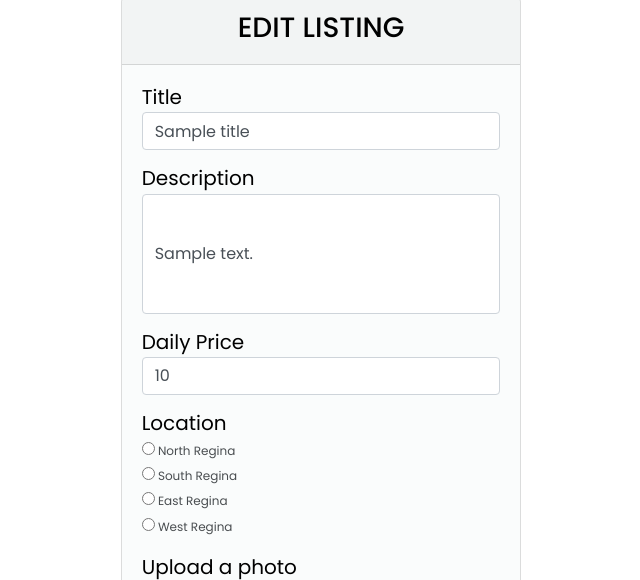
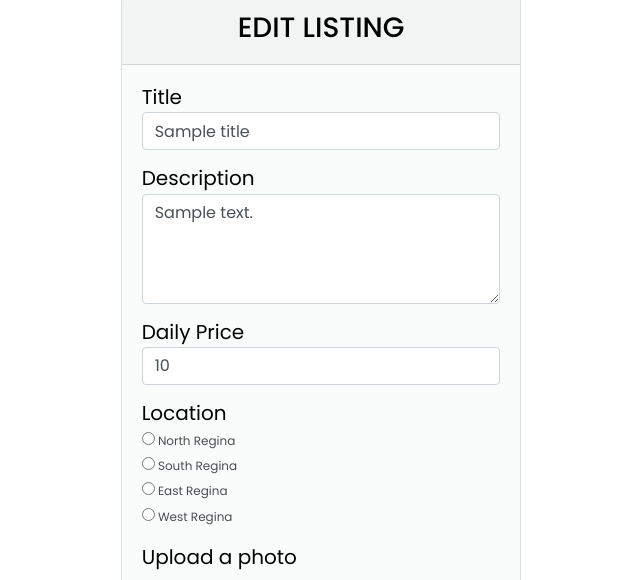
Before and after one commit to MahrukhA/RRRApplication, a Django app: template RRR/templates/listings/edit.html in a window 1280 px wide. Shown: the part 176-756 px from the top of the page, without its empty margins (319-959 px from the left). Run offline with Django 3.2, Linux system fonts and the light colour scheme; tables that the repository leaves empty hold one stand-in row (values such as "Sample post"); the template is opened without the code that fills it: values that come from a table or form of the project are taken from there, most other values are stand-ins (such as "Sample title", 1, 10 or a date in 2020); grey boxes marked "Sample" are stand-in pictures; some libraries are stand-ins or nearby versions.

Commit message:
changed input to textarea

```diff
--- a/RRR/templates/listings/edit.html
+++ b/RRR/templates/listings/edit.html
@@ -23,8 +23,7 @@
 
                         <div class="form-group">
 							<label for="description">Description</label>
-                            <input type="text" name = "description" value="{{ description }}" class="form-control" required>
-
+                            <textarea name="description" class="form-control" rows="4" cols="15" required>{{ description }}</textarea>
                         </div>
 
 						<div class="form-group">
```
